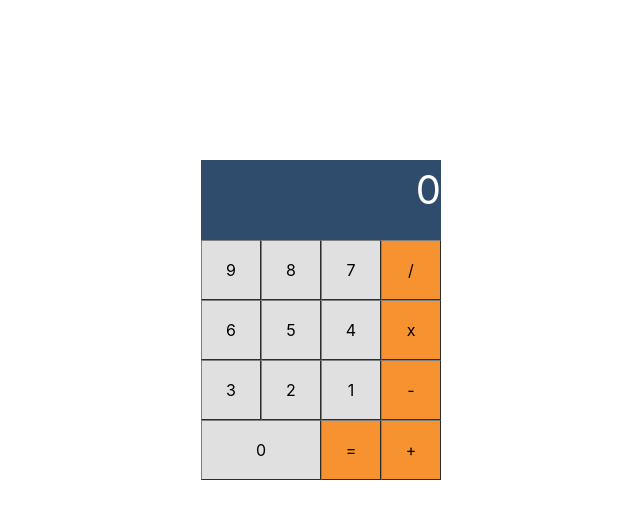
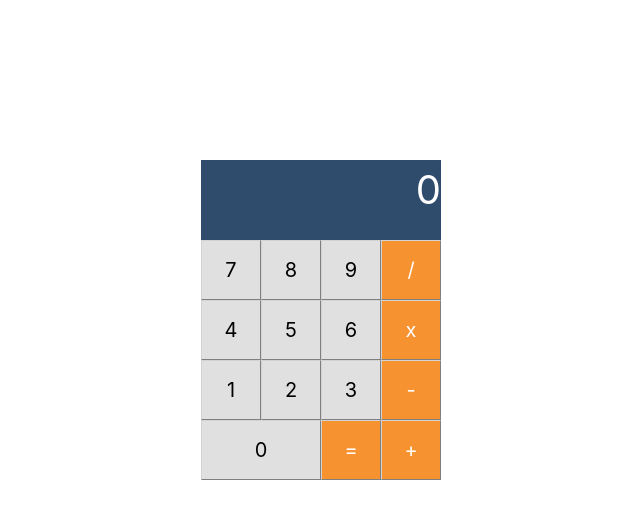
Before and after one commit to sankettake/calculator-react, a React (Create React App) app: page / in a window 1280 px wide. Shown: the top 518 px of the page, without its empty margins (311-951 px from the left). Built offline with nearby package versions, Linux system fonts and the light colour scheme.

Commit message:
minor cosmetic changes

```diff
--- a/src/Components/UserInput.css
+++ b/src/Components/UserInput.css
@@ -1,6 +1,6 @@
 .UserInput{
-    border-color:grey;
-    border-width: thin;
+    border-color:lightgrey;
+    border-width: 0.02px;
     outline: none;
-
+    font-size:20px;
 }
--- a/src/Components/UserInput.js
+++ b/src/Components/UserInput.js
@@ -21,14 +21,8 @@ const user_input = (props) => {
         style = {
             width:"60px",
             height:"60px",
-            background: "#F79231"
-        }
-    }
-    else if (props.type==="large-operator"){
-        style = {
-            width:"120px",
-            height:"60px",
-            background: "#F79231"
+            background: "#F79231",
+            color:"white"
         }
     }
     return(
--- a/src/Containers/App.js
+++ b/src/Containers/App.js
@@ -141,21 +141,21 @@ class App extends Component {
           <UserOutput result ={this.state.result}></UserOutput>
           </Row>
           <Row>
+          <UserInput type="small-digit" clicked={() =>this.recordAction( "number",7)} value={7}></UserInput>
+          <UserInput type="small-digit" clicked={() =>this.recordAction( "number",8)} value={8}></UserInput>
           <UserInput type="small-digit" clicked={() =>this.recordAction( "number",9)} value={9}></UserInput>
-          <UserInput type="small-digit" clicked={() =>this.recordAction( "number",8)} value={8}></UserInput>
-          <UserInput type="small-digit" clicked={() =>this.recordAction( "number",7)} value={7}></UserInput>
           <UserInput type="small-operator" className="Operator" clicked={() =>this.recordAction( "operator","/")}value={"/"}></UserInput>
           </Row>
           <Row>
+          <UserInput type="small-digit"clicked={() =>this.recordAction( "number",4)} value={4}></UserInput>
+          <UserInput type="small-digit" clicked={() =>this.recordAction( "number",5)} value={5}></UserInput>
           <UserInput type="small-digit" clicked={() =>this.recordAction( "number",6)} value={6}></UserInput>
-          <UserInput type="small-digit" clicked={() =>this.recordAction( "number",5)} value={5}></UserInput>
-          <UserInput type="small-digit"clicked={() =>this.recordAction( "number",4)} value={4}></UserInput>
           <UserInput type="small-operator" className="Operator"  clicked={() =>this.recordAction( "operator","x")} value={"x"}></UserInput>
           </Row>
           <Row>
+          <UserInput type="small-digit" clicked={() =>this.recordAction( "number",1)} value={1}></UserInput>
+          <UserInput type="small-digit" clicked={() =>this.recordAction( "number",2)} value={2}></UserInput>
           <UserInput type="small-digit" clicked={() =>this.recordAction( "number",3)} value={3}></UserInput>
-          <UserInput type="small-digit" clicked={() =>this.recordAction( "number",2)} value={2}></UserInput>
-          <UserInput type="small-digit" clicked={() =>this.recordAction( "number",1)} value={1}></UserInput>
           <UserInput type="small-operator" clicked={() =>this.recordAction( "operator","-")}value={"-"}></UserInput>
           </Row>
           <Row>
```
